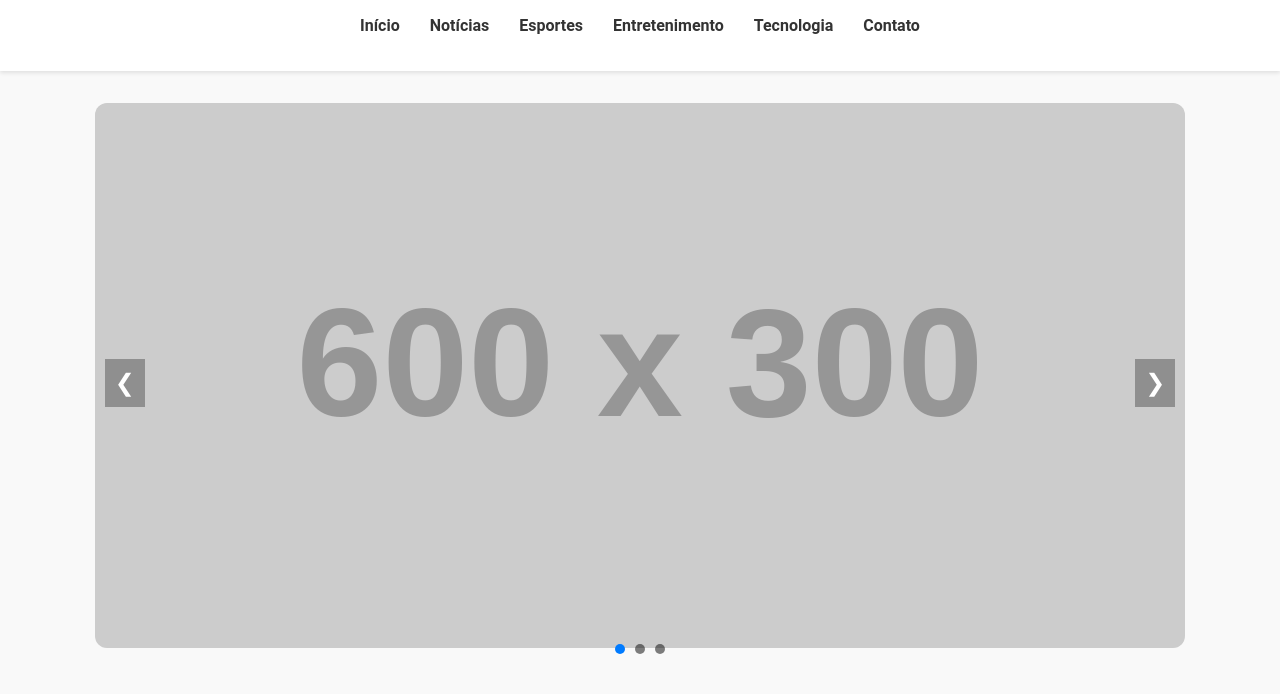
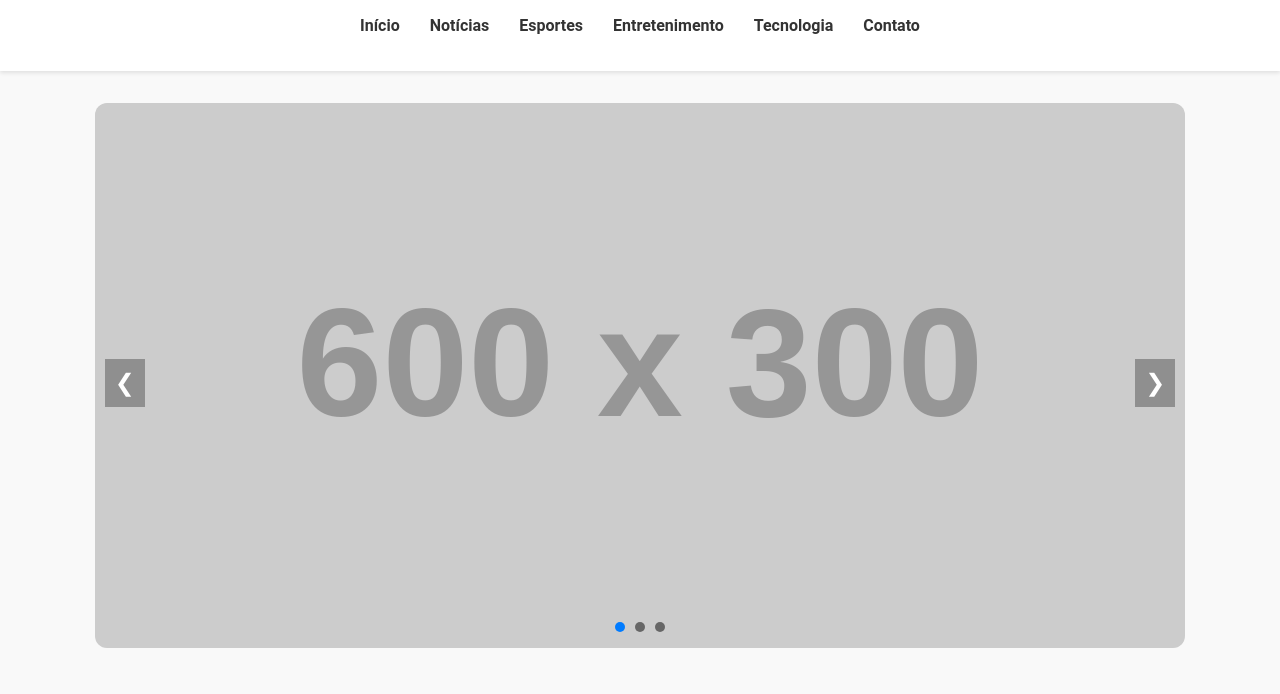
Before and after one commit to Andre-Rodrigues-Dev-Web/layout-portal-noticias-2024, a plain HTML site: page front-end/index.html in a window 1280 px wide. Shown: the part 70-764 px from the top of the page. Drawn offline with Linux system fonts and the light colour scheme; placeholder pictures from the web are drawn by us.

Commit message:
fix: ajustes de dots

```diff
--- a/front-end/assets/css/theme.css
+++ b/front-end/assets/css/theme.css
@@ -332,7 +332,7 @@ footer {
 
 .carousel-indicators {
   position: absolute;
-  bottom: 10px;
+  bottom: 32px;
   left: 50%;
   transform: translateX(-50%);
   display: flex;
```
